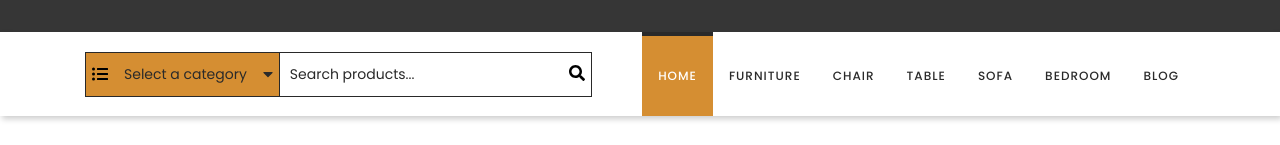
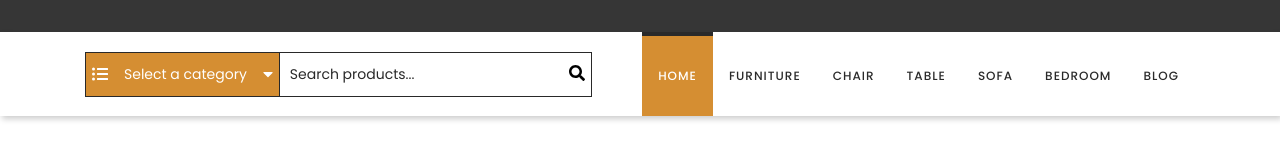
Before and after one commit to matwjablonski/kodilla-wdp-2409-01, a React (Create React App) app: page / in a window 1280 px wide. In both pictures the pointer is over the icon 100 px from the left and 243 px from the top of the page. Shown: the part 169-314 px from the top of the page. Built offline with nearby package versions, Linux system fonts and the light colour scheme.

Commit message:
Fix for text and caret icon color in dropdown

```diff
--- a/src/components/features/ProductSearch/ProductSearch.js
+++ b/src/components/features/ProductSearch/ProductSearch.js
@@ -18,7 +18,7 @@ const ProductSearch = () => {
           <ul className={styles["dropdown"]}>
             <li>
               {/* Move the list icon here before the dropdown */}
-              <a href="#">Select a category</a>
+              <a className={styles.atext} href="#">Select a category</a>
               <ul className={styles["dropdown-content"]}>
                 {categories.map((category) => (
                   <li key={category.id}>
--- a/src/components/features/ProductSearch/ProductSearch.module.scss
+++ b/src/components/features/ProductSearch/ProductSearch.module.scss
@@ -32,7 +32,7 @@
 
     // Change the icon color to black on hover
     .icon-category {
-      color: black;
+      color: $white;
     }
 
     .icon:first-child {
@@ -40,6 +40,14 @@
     }
 
     .icon:last-child {
+      color: $white;
+    }
+
+    .atext {
+      color: $white;
+    }
+
+    .icon-caret {
       color: $white;
     }
 
```
